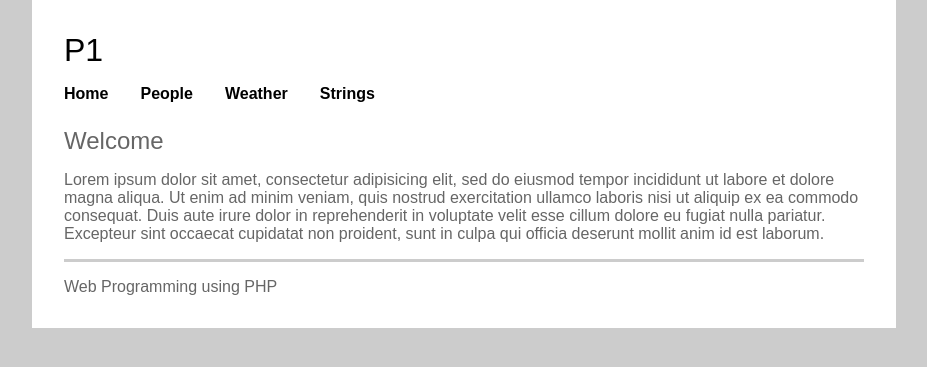
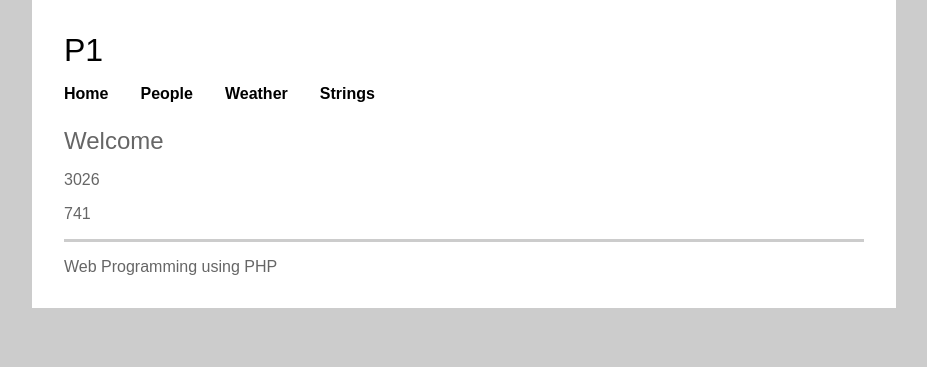
Before and after one commit to gabits/birkbeck_assignments, a PHP site: page / in a window 1280 px wide. Shown: the top 367 px of the page, without its empty margins (176-1103 px from the left). Run offline with PHP 8.4, Linux system fonts and the light colour scheme.

Commit message:
Create headers dynamically

```diff
--- a/php-experiments/p1/website/index.php
+++ b/php-experiments/p1/website/index.php
@@ -1,14 +1,23 @@
 <?php
     include 'includes/header.php';
     include 'includes/menu.php';
+
+    function multiply ($number_1, $number_2) {
+        $calculation = $number_1 * $number_2;
+        return $calculation;
+    }
+
+    function create_heading($string, $heading_level) {
+        return "<h$heading_level>$string</h$heading_level>";
+    }
+
+    $title = create_heading("Welcome", 2);
+    echo $title;
+
+    $calculation = multiply(34, 89);
+    echo "<p>$calculation<p>";
+    $calculation = multiply(57, 13);
+    echo "<p>$calculation<p>";
 ?>
 
-<h2>Welcome</h2>
-<p>Lorem ipsum dolor sit amet, consectetur adipisicing elit, sed do eiusmod tempor
-incididunt ut labore et dolore magna aliqua. Ut enim ad minim veniam, quis nostrud
-exercitation ullamco laboris nisi ut aliquip ex ea commodo consequat. Duis aute irure
-dolor in reprehenderit in voluptate velit esse cillum dolore eu fugiat nulla pariatur.
-Excepteur sint occaecat cupidatat non proident, sunt in culpa qui officia deserunt
-mollit anim id est laborum.</p>
-
 <?php include 'includes/footer.php' ?>
```
Also changed, not shown: 1 other file.
